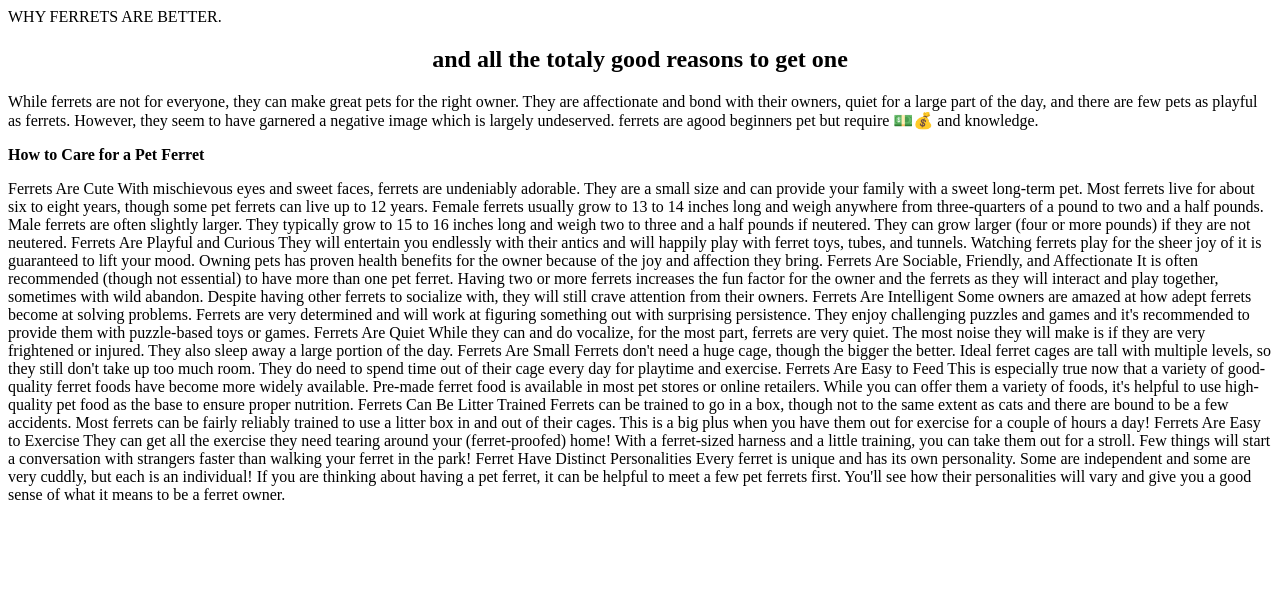
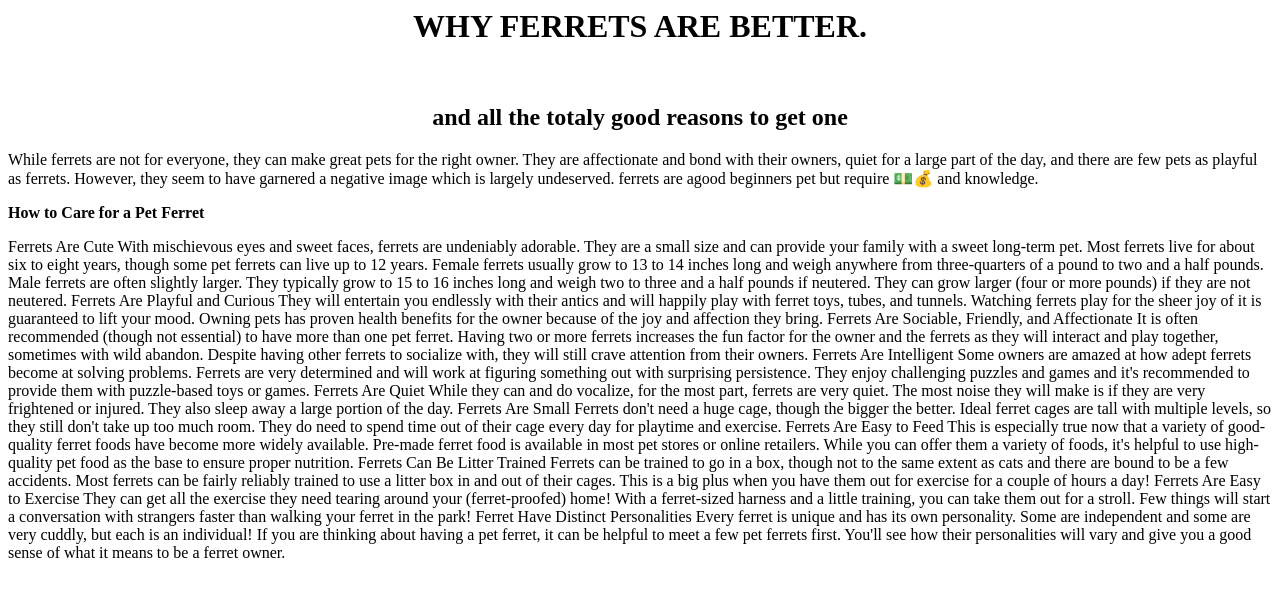
Before and after one commit to TREXERTHEGREAT333/FUN.FUN, a plain HTML site: page index.html in a window 1280 px wide. Drawn offline with Linux system fonts and the light colour scheme.

Commit message:
Update index.html

```diff
--- a/index.html
+++ b/index.html
@@ -9,7 +9,7 @@
     </style>
    </head>
   <body>
-     <h1align="center">WHY FERRETS ARE BETTER.</h1>
+     <h1 align="center">WHY FERRETS ARE BETTER.</h1>
      <br>
      <h2 align="center">and all the totaly good reasons to get one</h2>
   </body>
```
